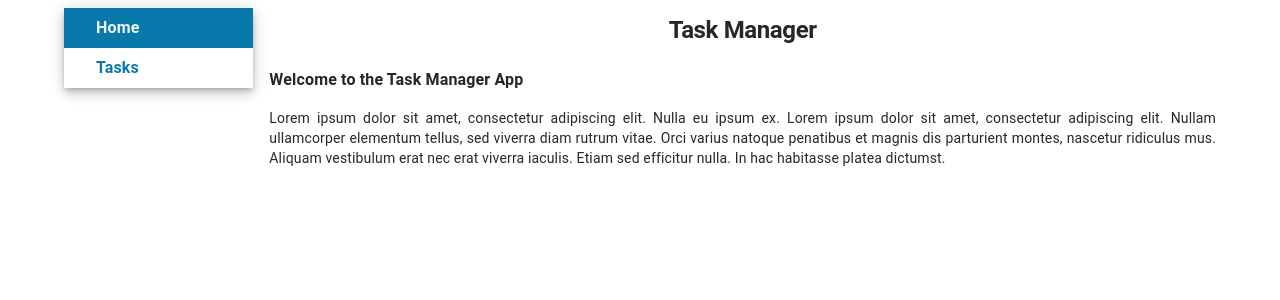
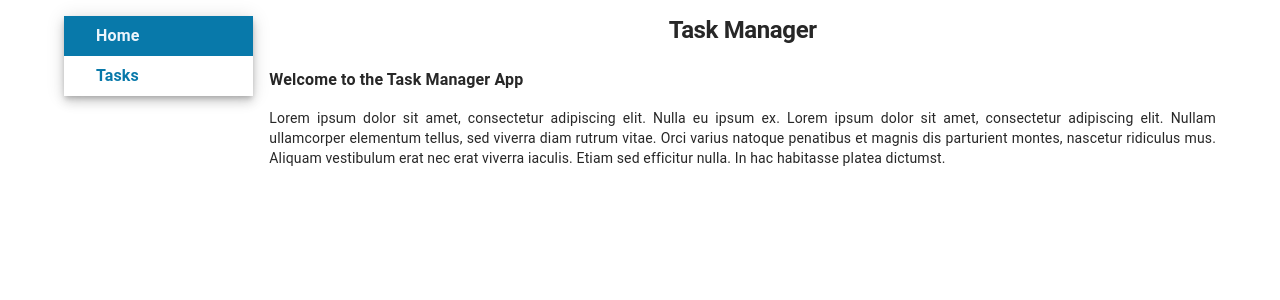
Before and after one commit to dtavaresm/tasks-app, a React (Vite) app: page / in a window 1280 px wide. Shown: the top 300 px of the page. Built offline with nearby package versions, Linux system fonts and the light colour scheme; some icons are missing.

Commit message:
fix(Menu): add marginTop property to StyledPaper

```diff
--- a/src/components/Menu.tsx
+++ b/src/components/Menu.tsx
@@ -6,10 +6,11 @@ import TaskIcon from '@mui/icons-material/Task';
 import { styled } from "@mui/material/styles";
 import { Box, Drawer, IconButton, MenuItem, MenuItemProps, MenuList, Paper, Typography, useMediaQuery, useTheme } from '@mui/material';
 
-const StyledPaper = styled(Paper)(() => ({
+const StyledPaper = styled(Paper)(({ theme }) => ({
     borderRadius: 0,
     height: 'fit-content',
-    padding: 0
+    padding: 0,
+    marginTop: theme.spacing(1),
 }));
 
 const StyledIconButton = styled(IconButton)(({ theme }) => ({
```
